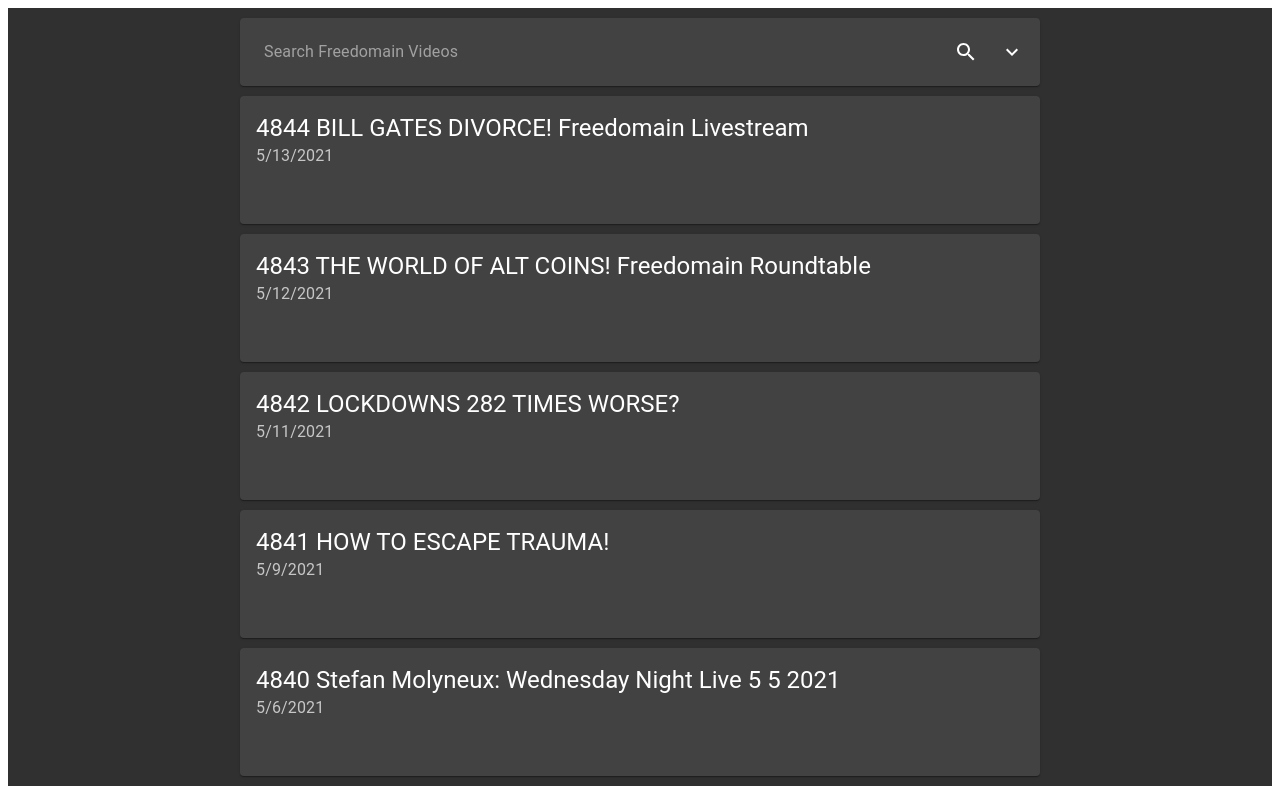
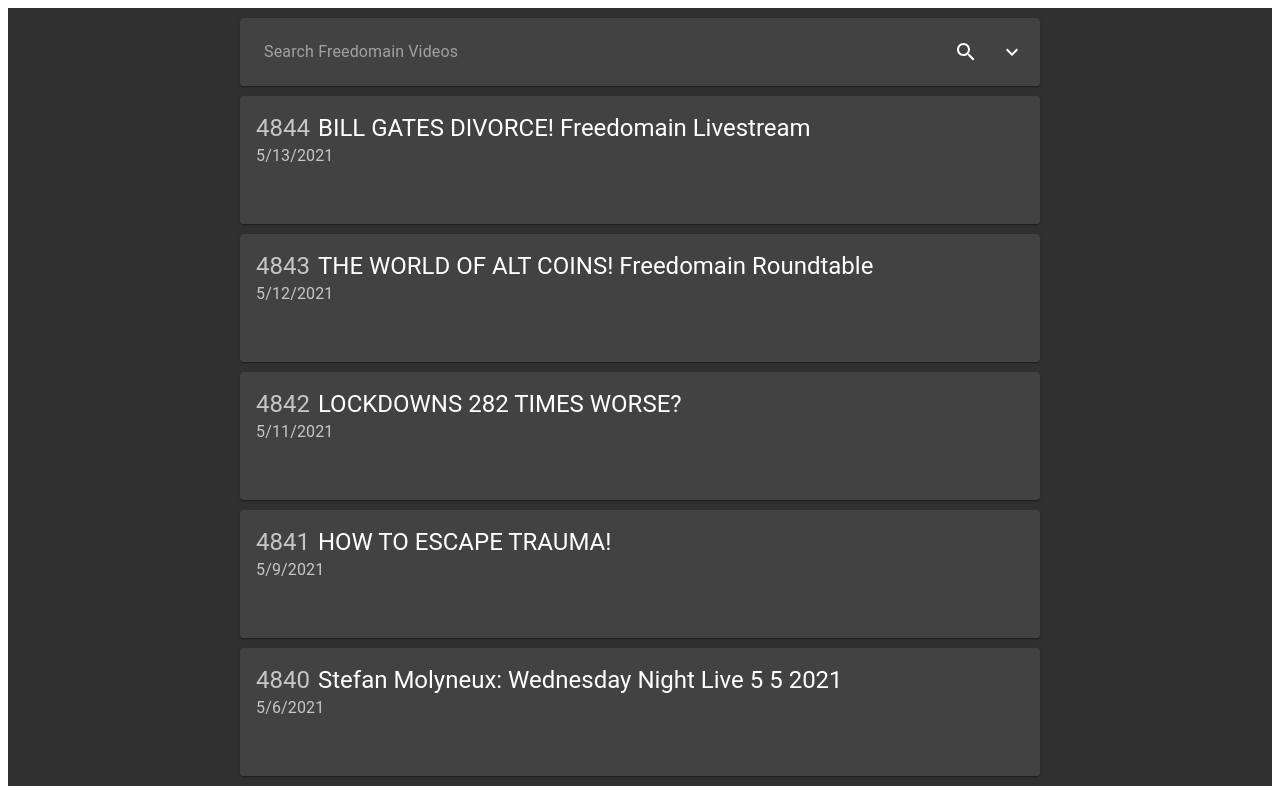
Before and after one commit to tvolk131/fdr-finder, a React app in the folder client/: page / in a window 1280 px wide. Built offline with nearby package versions, Linux system fonts and the light colour scheme; the HTML template or start-up script is replaced by a standard one.

Commit message:
Show cards render show number different from name

```diff
--- a/client/src/components/showCard.tsx
+++ b/client/src/components/showCard.tsx
@@ -3,8 +3,12 @@
 import * as React from 'react';
 
 const useStyles = makeStyles({
-  root: {},
-  title: {}
+  title: {
+    display: 'flex'
+  },
+  podcastNumber: {
+    paddingRight: '8px'
+  }
 });
 
 export enum ShowFormat {
@@ -34,9 +38,19 @@
   const classes = useStyles();
 
   return (
-    <Card className={classes.root}>
+    <Card>
       <CardHeader
-        title={`${props.show.podcastNumber} ${props.show.title}`}
+        title={
+          <span className={classes.title}>
+            <Typography
+              className={classes.podcastNumber}
+              variant='h5'
+              color='textSecondary'
+            >
+              {props.show.podcastNumber}
+            </Typography>
+            {props.show.title}
+          </span>}
         subheader={`${props.show.createTime.getMonth() + 1}/${props.show.createTime.getDate()}/${props.show.createTime.getFullYear()}`}
       />
       <CardContent>
```
